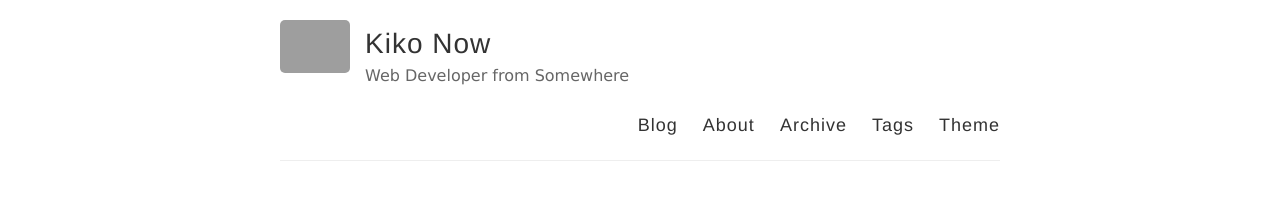
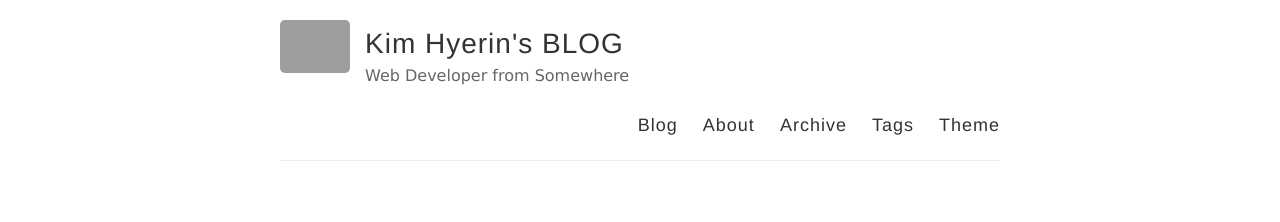
Before and after one commit to burninghering/burninghering.github.io, a Jekyll site: the page built from index.html, in a window 1280 px wide. Shown: the top 222 px of the page. Built offline with Jekyll 4.4.1, drawn with Linux system fonts in a browser that asks for light colours; the list of posts is cut into pages by our own code; grey boxes are pictures that could not be loaded.

Commit message:
이름 수정

```diff
--- a/_config.yml
+++ b/_config.yml
@@ -3,7 +3,7 @@
 #
 
 # Name of your site (displayed in the header)
-name: Kiko Now
+name: Kim Hyerin's BLOG
 
 # Short bio or description (displayed in the header)
 description: Web Developer from Somewhere
```
